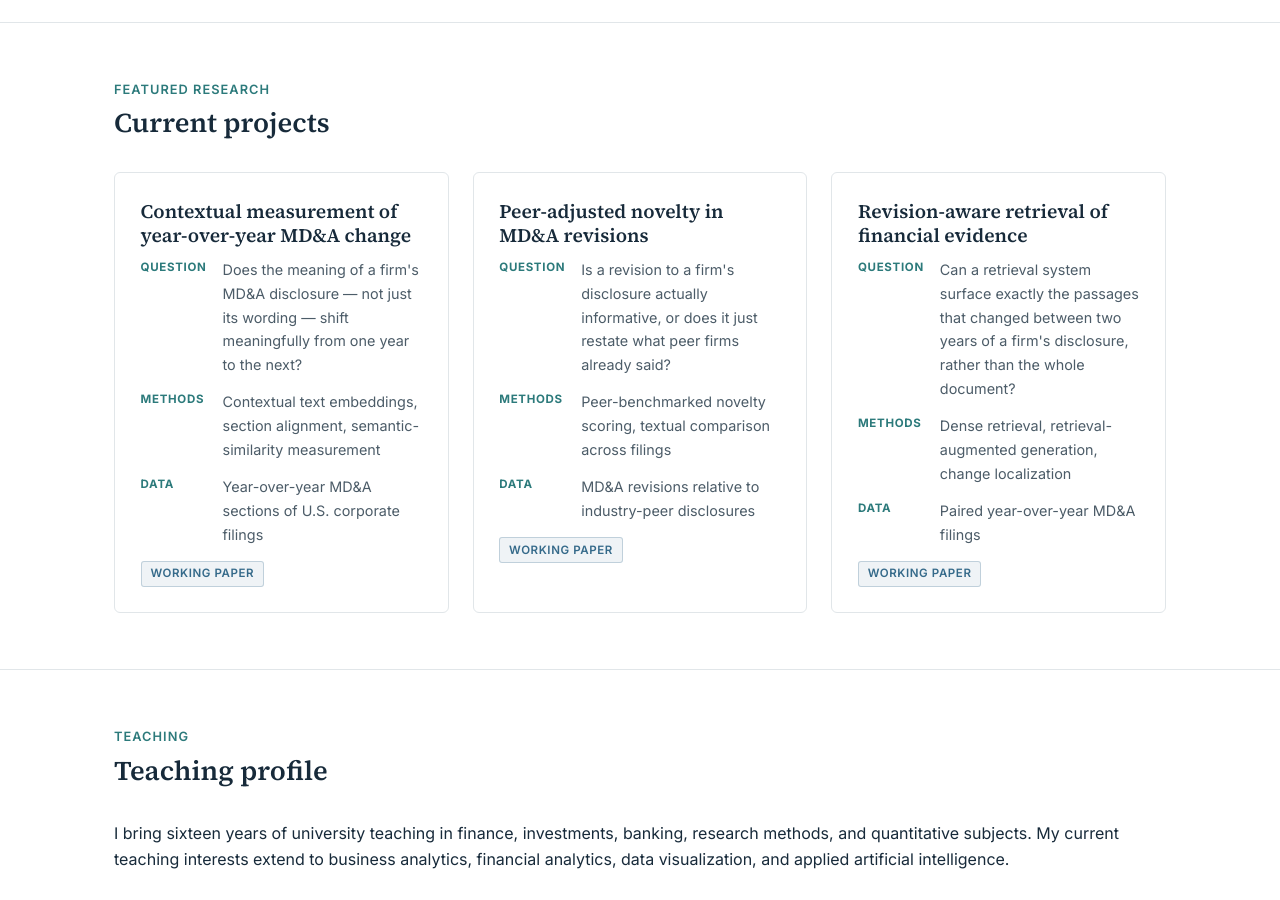
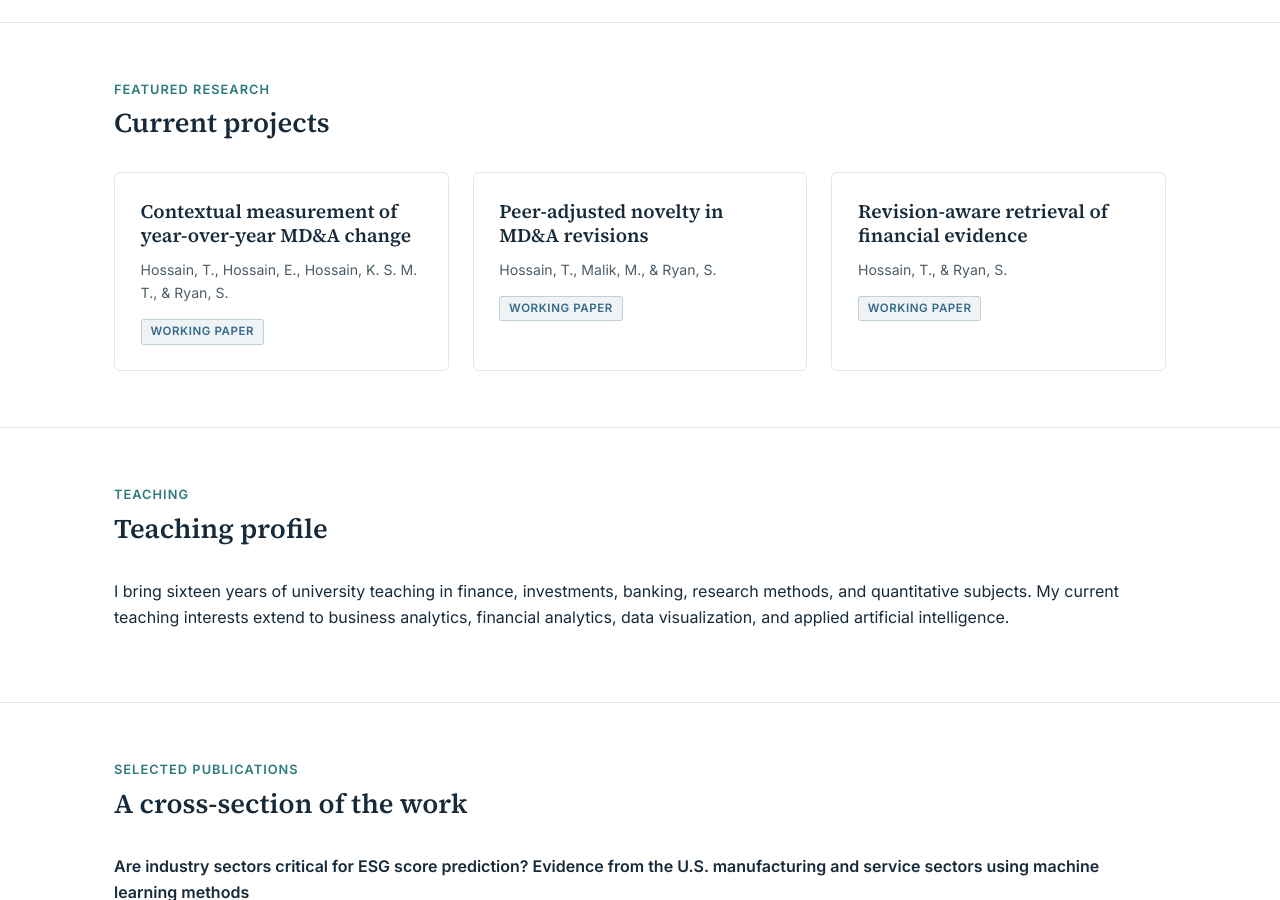
Before and after one commit to tanzinahossain/tanzinahossain.github.io, a Jekyll site: the page built from index.html, in a window 1280 px wide and 900 px high, scrolled down 989 px. Built offline with Jekyll 4.4.1, drawn with Linux system fonts in a browser that asks for light colours.

Commit message:
Remove methods/data detail from unpublished working papers site-wide
Show title, authors, and status only for anything not yet published or
accepted, to avoid revealing pre-publication research detail.

Co-Authored-By: Claude Sonnet 5 <noreply@anthropic.com>

```diff
--- a/_includes/project-card.html
+++ b/_includes/project-card.html
@@ -1,12 +1,10 @@
 {% comment %}
   Renders one research-project card. Usage: {% include project-card.html p=item %}
+  Kept deliberately light on detail — these are unpublished working papers,
+  so no methods/data/question is shown to avoid revealing pre-publication work.
 {% endcomment %}
 <div class="project-card">
   <h3>{{ include.p.title }}</h3>
-  <dl>
-    <dt>Question</dt><dd>{{ include.p.question }}</dd>
-    <dt>Methods</dt><dd>{{ include.p.methods }}</dd>
-    <dt>Data</dt><dd>{{ include.p.data }}</dd>
-  </dl>
+  <p class="pa" style="margin:.3rem 0 .6rem">{{ include.p.authors }}</p>
   <span class="status-tag">{{ include.p.status }}</span>
 </div>
--- a/business-analytics/index.html
+++ b/business-analytics/index.html
@@ -85,17 +85,8 @@ description: Connecting data, technology, and business decisions through predict
         <span class="status-tag">{{ p.status }} · {{ p.year }}</span>
       </div>
 
-      <div class="project-card">
-        <h3>Financial-disclosure analytics</h3>
-        <dl>
-          <dt>Business problem</dt><dd>Does a firm's year-over-year disclosure actually say something new, or just restate itself?</dd>
-          <dt>Data</dt><dd>Year-over-year MD&amp;A sections of U.S. corporate filings</dd>
-          <dt>Methods</dt><dd>Contextual embeddings, semantic-similarity measurement</dd>
-          <dt>Practical value</dt><dd>Helps analysts flag disclosures with meaningful year-over-year change.</dd>
-        </dl>
-        {% assign p = site.data.projects | where: "id", "md-and-a-change" | first %}
-        <span class="status-tag">{{ p.status }}</span>
-      </div>
+      {% assign p = site.data.projects | where: "id", "md-and-a-change" | first %}
+      {% include project-card.html p=p %}
 
       <div class="project-card">
         <h3>Multi-agent financial fact-checking</h3>
@@ -109,17 +100,8 @@ description: Connecting data, technology, and business decisions through predict
         <span class="status-tag">{{ p.status }} · {{ p.year }}</span>
       </div>
 
-      <div class="project-card">
-        <h3>Revision-aware financial information retrieval</h3>
-        <dl>
-          <dt>Business problem</dt><dd>Can a system surface exactly what changed in a disclosure, instead of making a reader reread the whole document?</dd>
-          <dt>Data</dt><dd>Paired year-over-year MD&amp;A filings</dd>
-          <dt>Methods</dt><dd>Dense retrieval, retrieval-augmented generation</dd>
-          <dt>Practical value</dt><dd>Speeds up analyst and auditor review of disclosure changes.</dd>
-        </dl>
-        {% assign p = site.data.projects | where: "id", "revision-aware-retrieval" | first %}
-        <span class="status-tag">{{ p.status }}</span>
-      </div>
+      {% assign p = site.data.projects | where: "id", "revision-aware-retrieval" | first %}
+      {% include project-card.html p=p %}
     </div>
   </div>
 </section>
--- a/data-science/index.html
+++ b/data-science/index.html
@@ -53,37 +53,11 @@ description: Developing computational methods to measure semantic change, evalua
       <p style="color:var(--text-muted); max-width:42rem">Three studies from my dissertation, <em>Computational Analysis of Corporate Disclosures: Measuring Change, Identifying Novel Information, and Retrieving Evidence from MD&amp;A</em>.</p>
     </div>
     <div class="card-grid">
-      <div class="project-card">
-        <h3>Contextual MD&amp;A Change</h3>
-        <dl>
-          <dt>Problem</dt><dd>Develops a semantic measure of year-over-year disclosure change using section alignment, contextual embeddings, chunk matching, and document-level aggregation.</dd>
-          <dt>Dataset</dt><dd>Year-over-year MD&amp;A sections of U.S. corporate filings</dd>
-        </dl>
-        {% assign p = site.data.projects | where: "id", "md-and-a-change" | first %}
-        <span class="status-tag">{{ p.status }}</span>
-      </div>
-
-      <div class="project-card">
-        {% assign p = site.data.projects | where: "id", "peer-adjusted-novelty" | first %}
-        <h3>{{ p.title }}</h3>
-        <dl>
-          <dt>Problem</dt><dd>{{ p.question }}</dd>
-          <dt>Methods</dt><dd>{{ p.methods }}</dd>
-          <dt>Dataset</dt><dd>{{ p.data }}</dd>
-        </dl>
-        <span class="status-tag">{{ p.status }}</span>
-      </div>
-
-      <div class="project-card">
-        {% assign p = site.data.projects | where: "id", "revision-aware-retrieval" | first %}
-        <h3>{{ p.title }}</h3>
-        <dl>
-          <dt>Problem</dt><dd>{{ p.question }}</dd>
-          <dt>Methods</dt><dd>{{ p.methods }}</dd>
-          <dt>Dataset</dt><dd>{{ p.data }}</dd>
-        </dl>
-        <span class="status-tag">{{ p.status }}</span>
-      </div>
+      {% assign diss_ids = "md-and-a-change,peer-adjusted-novelty,revision-aware-retrieval" | split: "," %}
+      {% for id in diss_ids %}
+        {% assign p = site.data.projects | where: "id", id | first %}
+        {% include project-card.html p=p %}
+      {% endfor %}
     </div>
   </div>
 </section>
```
